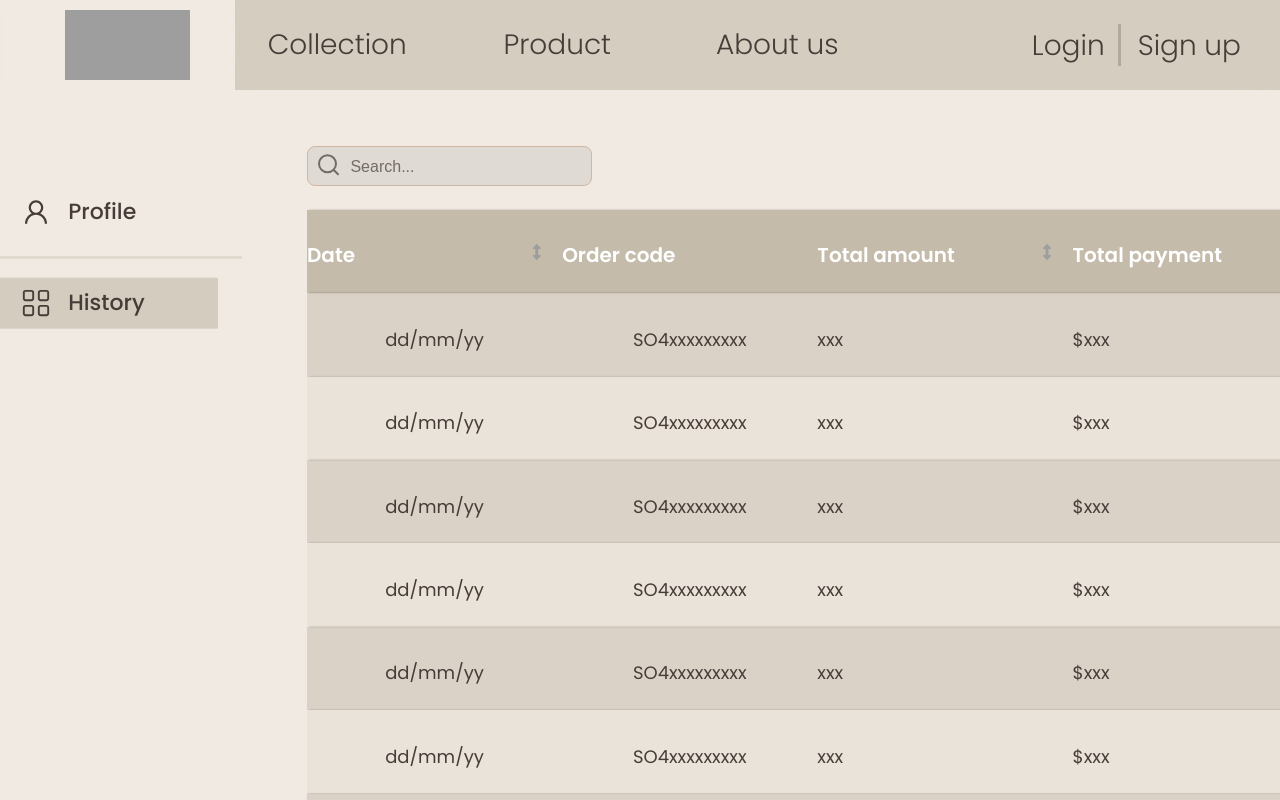
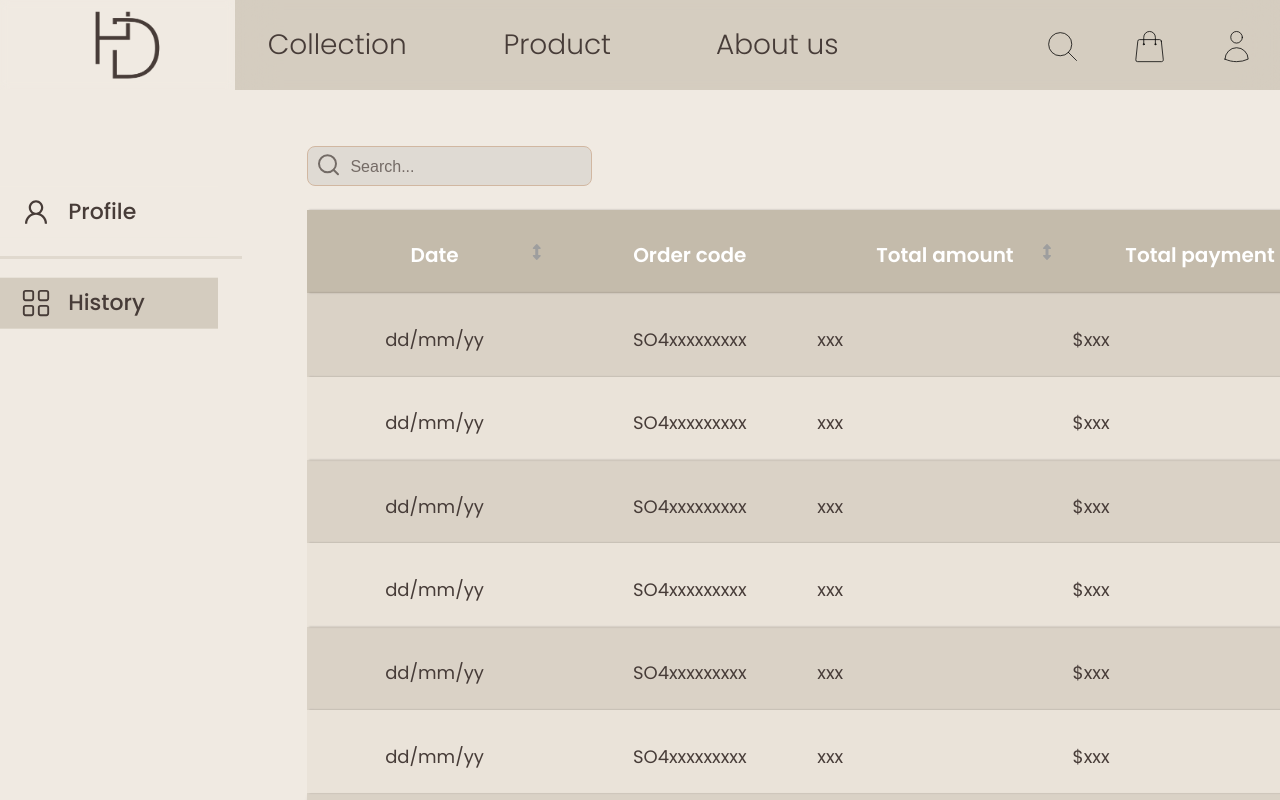
Before and after one commit to huylucwork/furniture-showroom, a React (Create React App) app in the folder client/: page /user/history in a window 1280 px wide. Built offline with nearby package versions, Linux system fonts and the light colour scheme; grey boxes are pictures that could not be loaded; a web font is replaced by a local one.

Commit message:
fix route user, logo, history

```diff
--- a/client/src/App.js
+++ b/client/src/App.js
@@ -23,7 +23,7 @@ function App() {
           <Route index element={<Homepage />} />
           <Route path="home" element={<Homepage site={site} setSite={setSite}/>} />
           <Route path="user/history" element={<User tab={"history"} />} />
-          <Route path="user/info" element={<User tab={"ingfo"} />} />
+          <Route path="user/info" element={<User tab={"info"} />} />
           <Route path="user" element={<Navigate to="info" />} />
           <Route path={"collection-detail/" + site} element={<Collection site={site}/>} />
         </Routes>
--- a/client/src/components/headerFooter/header.jsx
+++ b/client/src/components/headerFooter/header.jsx
@@ -5,8 +5,8 @@ import NavbarLogin from "./navbar/navbarLogin";
 export default function Header() {
     return (
         <React.Fragment>
-            <Navbar />
-            {/* <NavbarLogin /> */}
+            {/* <Navbar /> */}
+            <NavbarLogin />
         </React.Fragment>
     )
 }
--- a/client/src/components/headerFooter/navbar/navbar.jsx
+++ b/client/src/components/headerFooter/navbar/navbar.jsx
@@ -50,7 +50,7 @@ export default function Navbar() {
     <div className="header">
       <div className="logo">
         <img
-          src="./img/logo.png"
+          src="../img/logo.png"
           alt="logo"
           className="logo_img"
           onClick={() => navigate("../")}
--- a/client/src/components/headerFooter/navbar/navbarLogin.jsx
+++ b/client/src/components/headerFooter/navbar/navbarLogin.jsx
@@ -13,7 +13,7 @@ export default function NavbarLogin() {
     <div className="header">
       <div className="logo">
         <img
-          src="./img/logo.png"
+          src="../img/logo.png"
           alt="logo"
           className="logo_img"
           onClick={() => navigate("../")}
--- a/client/src/components/user/history.jsx
+++ b/client/src/components/user/history.jsx
@@ -134,13 +134,13 @@ export default function History(props) {
               <p className="history_table-head">Order code</p>
             </div>
             <div className="history_table-element">
-              <p className="history_table-head history_text_left-align">Total amount</p>
+              <p className="history_table-head">Total amount</p>
               <button className="history_head-btn">
                 <i className="fa-solid fa-up-down history_head-icon"></i>
               </button>
             </div>
             <div className="history_table-element">
-              <p className="history_table-head history_text_left-align">Total payment</p>
+              <p className="history_table-head">Total payment</p>
               <button className="history_head-btn">
                 <i className="fa-solid fa-up-down history_head-icon"></i>
               </button>
--- a/client/src/styles/history.css
+++ b/client/src/styles/history.css
@@ -163,10 +163,7 @@
     top: 50%;
     left: 50%;
     transform: translate(-50%, -50%);
-}
-
-.history_text_left-align {
-    text-align: left;
+    text-align: center;
 }
 
 .history_table-element {
```
